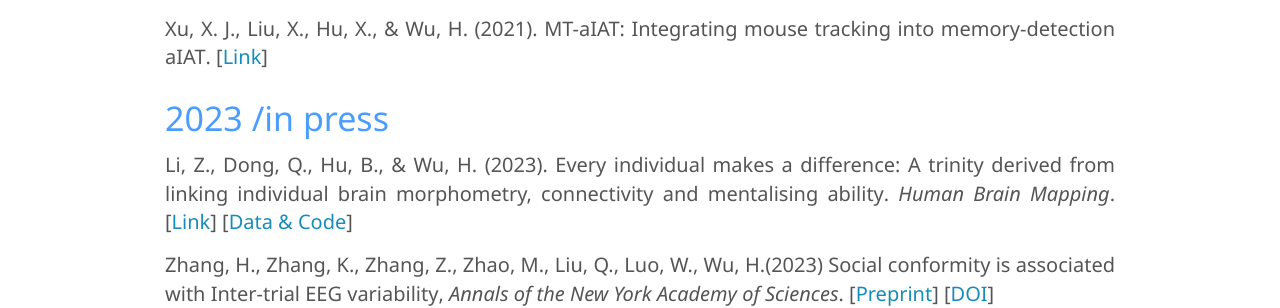
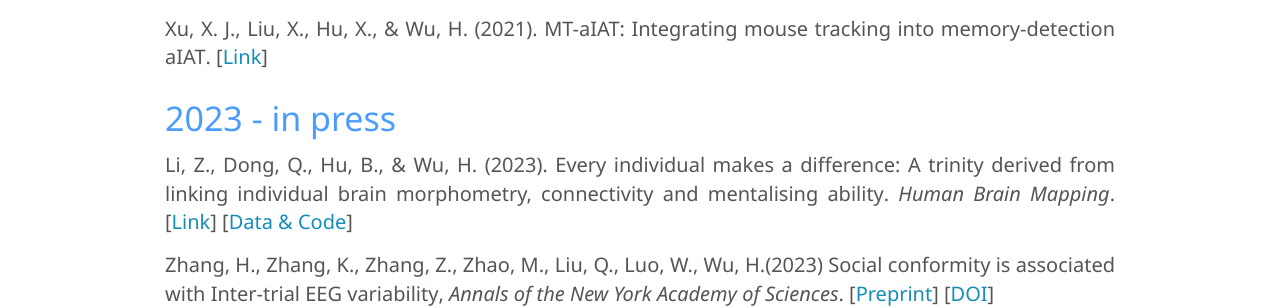
Before and after one commit to andlab-um/lab-website, a Jekyll site: the page built from _pages/publication.md, in a window 1280 px wide and 900 px high, scrolled down 405 px. Shown: the part 165-473 px from the top of the window. Built offline with Jekyll 4.4.1, drawn with Linux system fonts in a browser that asks for light colours; nearby versions of some CDN libraries.

```diff
--- a/_pages/publication.md
+++ b/_pages/publication.md
@@ -26,7 +26,7 @@ Cao, S., Fu, D., Yang, X., Wermter, S., Liu, X., & Wu, H. (2021). **Can AI detec
 
 Xu, X. J., Liu, X., Hu, X., & Wu, H. (2021). **MT-aIAT: Integrating mouse tracking into memory-detection aIAT**. [[Link](https://doi.org/10.31234/osf.io/ny9xq){:target="_blank"}]
 
-### 2023 /in press
+### 2023 - in press
 
 Li, Z., Dong, Q., Hu, B., & Wu, H. (2023). **Every individual makes a difference: A trinity derived from linking individual brain morphometry, connectivity and mentalising ability**. *Human Brain Mapping*. [[Link](https://doi.org/10.1101/2022.04.11.487870){:target="_blank"}] [[Data & Code](https://github.com/andlab-um/trinity){:target="_blank"}]
 
```
